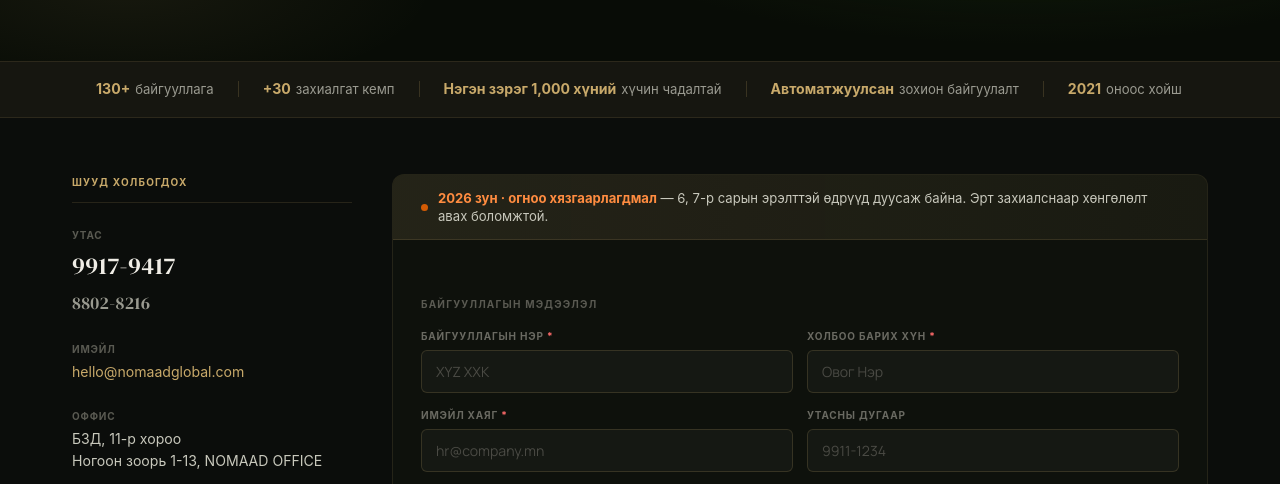
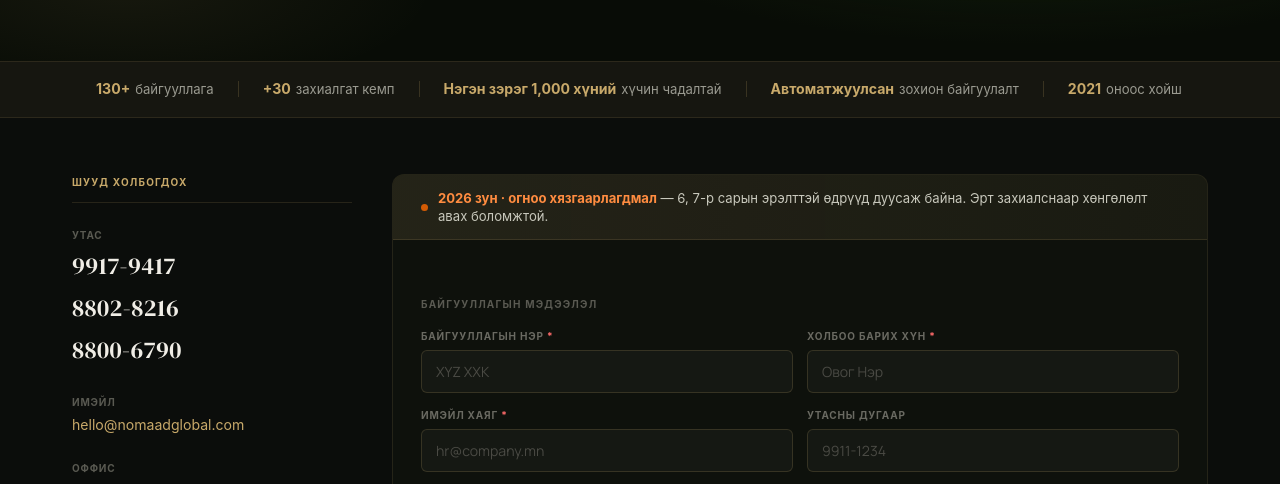
Before and after one commit to gmunkhuchral-debug/nomaadcamp-site, a plain HTML site: page holboo/index.html in a window 1280 px wide. Shown: the part 316-800 px from the top of the page. Drawn offline with Linux system fonts and the light colour scheme.

Commit message:
Update index.html

```diff
--- a/holboo/index.html
+++ b/holboo/index.html
@@ -610,10 +610,13 @@
     <div class="c-info-head">Шууд холбогдох</div>
 
     <div class="c-info-block">
-      <span class="c-info-label">Утас</span>
-      <a href="tel:+97699179417" class="phone-big">9917-9417</a>
-      <a href="tel:+97688028216" class="phone-big" style="font-size:1.1rem;color:#9A9A90;">8802-8216</a>
-    </div>
+  <span class="c-info-label">Утас</span>
+
+  <a href="tel:+97699179417" class="phone-big">9917-9417</a>
+  <a href="tel:+97688028216" class="phone-big">8802-8216</a>
+  <a href="tel:+97688006790" class="phone-big">8800-6790</a>
+
+</div>
 
     <div class="c-info-block">
       <span class="c-info-label">Имэйл</span>
```
